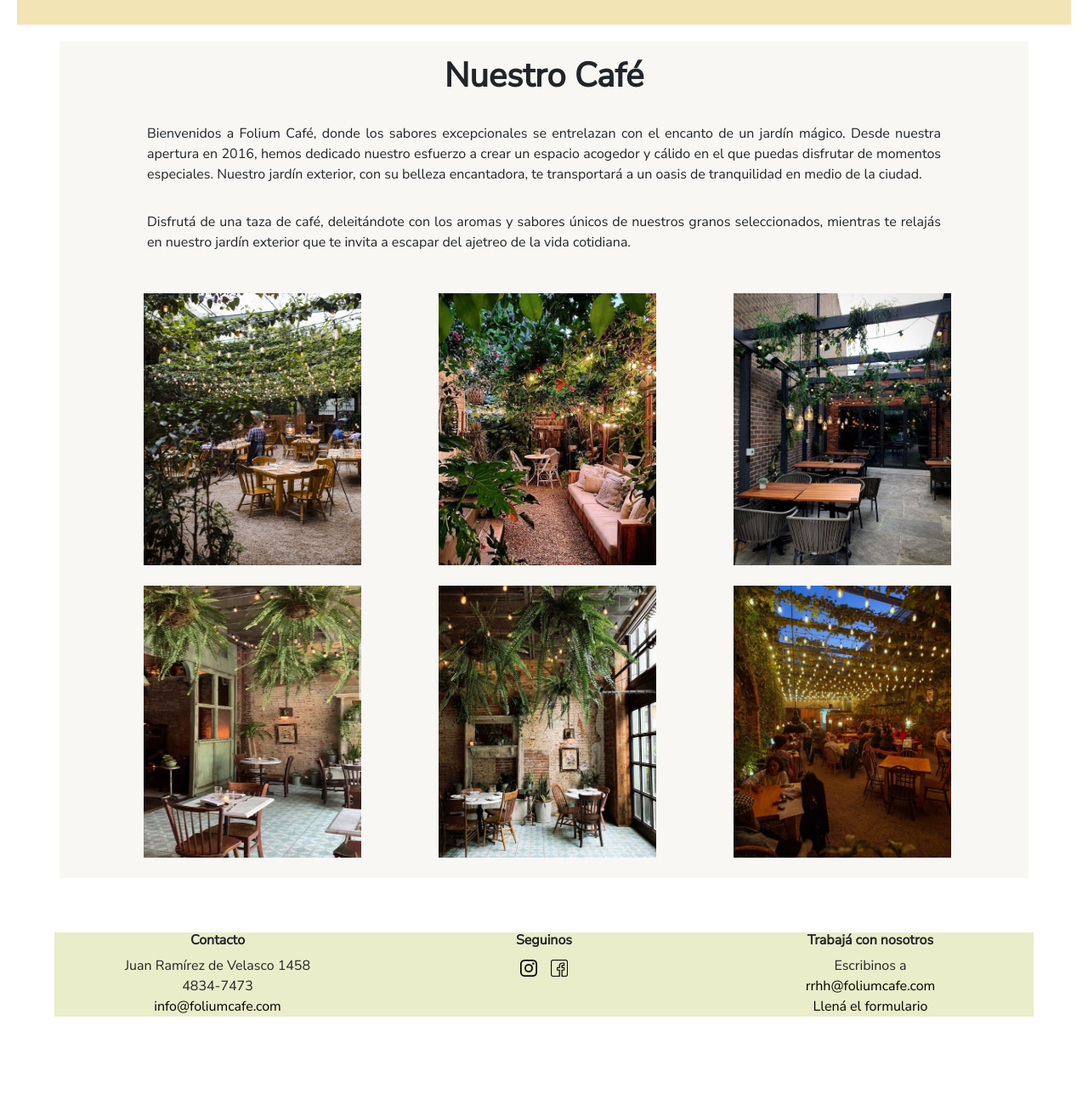
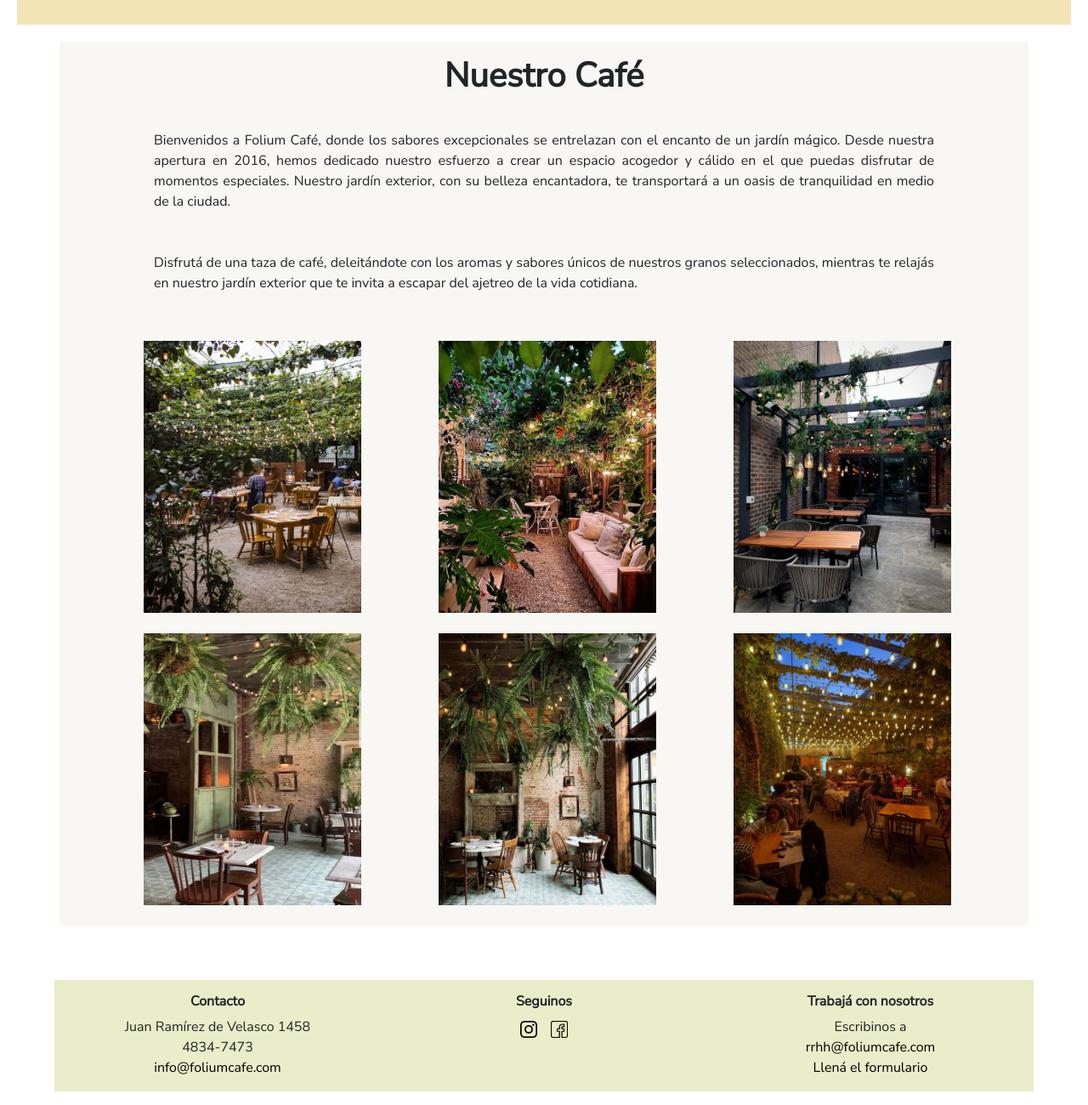
Before and after one commit to agostinaferlat/PF-DesarrolloWeb, a plain HTML site: page pages/nuestro-cafe.html in a window 1280 px wide. Shown: the part 140-1440 px from the top of the page at 85% size. Before the commit the page ends 1400 px from the top, so only its background shows below. Drawn offline with nearby package versions, Linux system fonts and the light colour scheme.

Commit message:
Se arreglan problemas con bordes

```diff
--- a/pages/nuestro-cafe.html
+++ b/pages/nuestro-cafe.html
@@ -71,11 +71,11 @@
         <div class="row">
             <h1 class="col-lg-12 text-center p-3 fw-bold focus-in-contract">Nuestro Café</h1>
 
-            <p class="col-lg-10 offset-lg-1 justified p-2 mx-auto">
+            <p class="col-lg-10 offset-lg-1 justified p-3 mx-auto">
                 Bienvenidos a Folium Café, donde los sabores excepcionales se entrelazan con el encanto de un jardín mágico. Desde nuestra apertura en 2016, hemos dedicado nuestro esfuerzo a crear un espacio acogedor y cálido en el que puedas disfrutar de momentos especiales. Nuestro jardín exterior, con su belleza encantadora, te transportará a un oasis de tranquilidad en medio de la ciudad.
             </p>
 
-            <p class="col-lg-10 offset-lg-1 justified p-2 mx-auto">
+            <p class="col-lg-10 offset-lg-1 justified p-3 mx-auto">
                 Disfrutá de una taza de café, deleitándote con los aromas y sabores únicos de nuestros granos seleccionados, mientras te relajás en nuestro jardín exterior que te invita a escapar del ajetreo de la vida cotidiana.
             </p>
 
@@ -113,14 +113,14 @@
 
             <div class="row align-items-center bg-color-green">
                 <!--Footer versión desktop-->
-                <div class="col-lg-4 d-none d-lg-block consetra">
+                <div class="col-lg-4 d-none d-lg-block consetra pt-3 pb-3">
                     <h6 class="text-center fw-bold">Contacto</h6>
                     <p  class="text-center">Juan Ramírez de Velasco 1458</p>
                     <p  class="text-center">4834-7473</p>
                     <a class="nav-link link-trabaja-f centered-links" href="mailto:info@foliumcafe.com">info@foliumcafe.com</a>
                 </div>
 
-                <div class="col-lg-4 d-none d-lg-block consetra">
+                <div class="col-lg-4 d-none d-lg-block consetra pt-3 pb-3">
                     <h6 class="text-center fw-bold">Seguinos</h6>
                     <div class="centered-links"><!--Redes sociales-->
                         <a href="https://www.instagram.com/" target="_blank">
@@ -134,7 +134,7 @@
 
                 </div>
 
-                <div class="col-lg-4 d-none d-lg-block consetra">
+                <div class="col-lg-4 d-none d-lg-block consetra pt-3 pb-3">
                     <h6 class="text-center fw-bold">Trabajá con nosotros</h6>
                     <p class="text-center">Escribinos a</p>
                     <a class="nav-link link-trabaja-f centered-links" href="mailto:rrhh@foliumcafe.com">rrhh@foliumcafe.com</a>
@@ -146,7 +146,7 @@
 
                 <!--Footer versión mobile y tablet-->
                 <div class="col-md-10 offset-md-1 col-sm-12 d-lg-none">
-                    <div class="centered-links"><!--Redes sociales-->
+                    <div class="centered-links pt-2"><!--Redes sociales-->
                         <a href="https://www.instagram.com/" target="_blank">
                             <img class="icon-link" src="../img/instagram2.png" alt="icono instagram">
                         </a>
@@ -155,7 +155,7 @@
                             <img class="icon-link" src="../img/facebook3.png" alt="icono facebook">
                         </a>
                     </div>
-                    <div class="centered-links">
+                    <div class="centered-links pb-2">
                         <a class="nav-link link-trabaja-f" href="../pages/trabaja-con-nosotros.html">Trabajá con nosotros</a>
                     </div><!--Link a formulario-->
                 </div>
```
Also changed, not shown: index.html (+6 -6 lines), pages/contacto.html (+5 -5 lines), pages/menu.html (+5 -5 lines), pages/trabaja-con-nosotros.html (+5 -5 lines).
